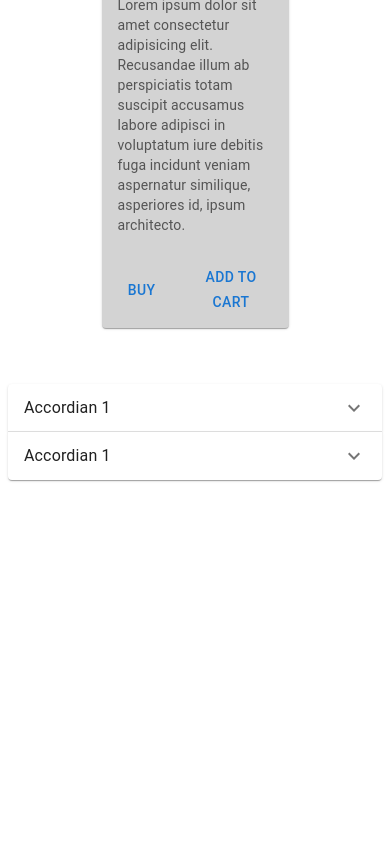
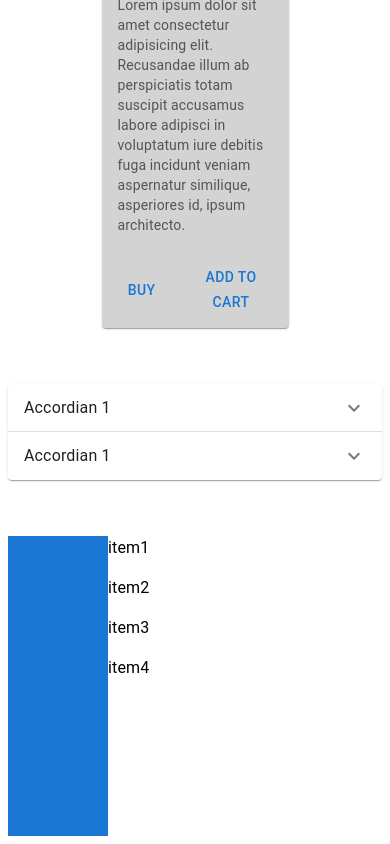
Before and after one commit to farooqpk/learnMUI, a React (Vite) app: page / in a window 390 px wide. Shown: the part 4169-5013 px from the top of the page. Before the commit the page ends 4657 px from the top, so only its background shows below. Built offline with nearby package versions, Linux system fonts and the light colour scheme.

Commit message:
responsiveness using break points

```diff
--- a/src/App.tsx
+++ b/src/App.tsx
@@ -11,6 +11,7 @@ import { AutoCompleteMUI } from "./components/autoCompleteMUI";
 import { LayoutMUI } from "./components/layoutMUI";
 import { CardMUI } from "./components/cardMUI";
 import { AccordianMUI } from "./components/accordianMUI";
+import { MUIresponsiveness } from "./components/MUIresponsiveness";
 
 function App() {
   return (
@@ -28,6 +29,7 @@ function App() {
         <LayoutMUI/>
         <CardMUI/>
         <AccordianMUI/>
+        <MUIresponsiveness/>
       </Stack>
     </>
   );
--- /dev/null
+++ b/src/components/MUIresponsiveness.tsx
@@ -0,0 +1,35 @@
+import { Box, Stack, Typography } from "@mui/material";
+
+export const MUIresponsiveness = () => {
+  return (
+    <>
+      <Box
+        display={"flex"}
+        justifyContent={{ sm: "space-around", md: "center" }}
+      >
+        <Box
+          sx={{
+            bgcolor: "primary.main",
+            height: "300px",
+            width: {
+              xs: 100, // apply when view port above 0 (mobile)
+              sm: 200, // 600
+              md: 300, // 900
+              lg: 400, // 1200
+              xl: 500, // 1536
+            },
+          }}
+        ></Box>
+        <Stack
+          direction={{ xs: "column", md: "row" }}
+          spacing={{ xs: 2, md: 4 }}
+        >
+          <Typography>item1</Typography>
+          <Typography>item2</Typography>
+          <Typography>item3</Typography>
+          <Typography>item4</Typography>
+        </Stack>
+      </Box>
+    </>
+  );
+};
```
